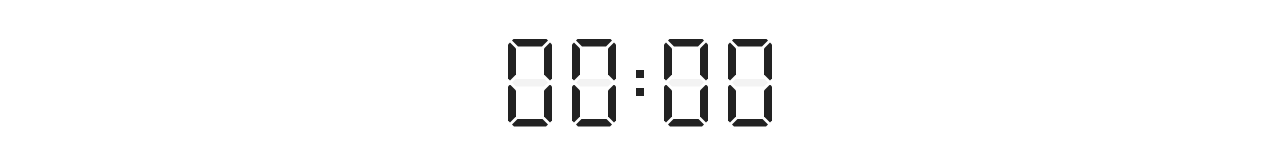
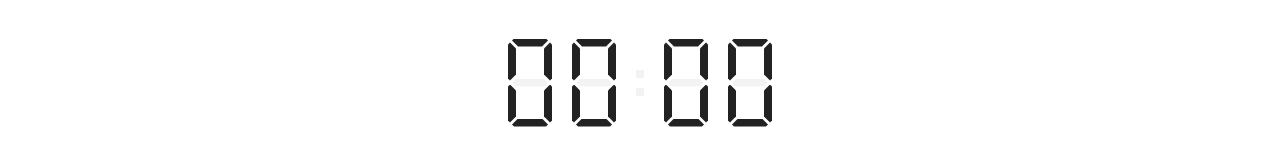
Before and after one commit to nikolaas/react-stopwatch, a React (Create React App) app: page / in a window 1280 px wide. Both pictures are taken after a click on the button "Let's Started". Shown: the part 343-503 px from the top of the page. Built offline with nearby package versions, Linux system fonts and the light colour scheme.

Commit message:
Electron stopwatch delimiter flashing was implemented

```diff
--- a/src/components/Stopwatch/ElectronStopwatchView/ElectronStopwatchDelimiter/ElectronStopwatchDelimiter.css
+++ b/src/components/Stopwatch/ElectronStopwatchView/ElectronStopwatchDelimiter/ElectronStopwatchDelimiter.css
@@ -5,10 +5,20 @@
 .ElectronStopwatchDelimiter__dot {
     width: 8px;
     height: 8px;
-    background-color: var(--active-color);
+    background-color: var(--default-color);
     margin-bottom: 10px;
 }
 
 .ElectronStopwatchDelimiter__dot:last-child {
     margin-bottom: 0;
 }
+
+.ElectronStopwatchDelimiter--started .ElectronStopwatchDelimiter__dot {
+    animation: ElectronStopwatchDelimiter-flash infinite 1s step-end;
+}
+
+@keyframes ElectronStopwatchDelimiter-flash {
+    0% { background-color: var(--active-color); }
+    50% { background-color: var(--default-color); }
+    100% { background-color: var(--active-color); }
+}
--- a/src/components/Stopwatch/ElectronStopwatchView/ElectronStopwatchDelimiter/ElectronStopwatchDelimiter.jsx
+++ b/src/components/Stopwatch/ElectronStopwatchView/ElectronStopwatchDelimiter/ElectronStopwatchDelimiter.jsx
@@ -1,11 +1,25 @@
 import React from 'react';
+import PropTypes from 'prop-types';
+import classNames from 'classnames';
 import './ElectronStopwatchDelimiter.css';
 
-export const ElectronStopwatchDelimiter = () => {
+export const ElectronStopwatchDelimiter = ({started}) => {
+    const classes = classNames(
+        "ElectronStopwatchDelimiter",
+        started && "ElectronStopwatchDelimiter--started"
+    );
     return (
-        <div className="ElectronStopwatchDelimiter">
+        <div className={classes}>
             <div className="ElectronStopwatchDelimiter__dot"/>
             <div className="ElectronStopwatchDelimiter__dot"/>
         </div>
     );
 };
+
+ElectronStopwatchDelimiter.propTypes = {
+    started: PropTypes.bool
+};
+
+ElectronStopwatchDelimiter.defaultProps = {
+    started: false
+};
--- a/src/components/Stopwatch/ElectronStopwatchView/ElectronStopwatchView.jsx
+++ b/src/components/Stopwatch/ElectronStopwatchView/ElectronStopwatchView.jsx
@@ -1,21 +1,28 @@
 import React from 'react';
+import PropTypes from 'prop-types';
 import classNames from 'classnames';
 import {ElectronStopwatchNumber} from './ElectronStopwatchNumber';
 import {ElectronStopwatchDelimiter} from './ElectronStopwatchDelimiter';
 import './ElectronStopwatchView.css';
 
-export const ElectronStopwatchView = ({className, time}) => {
+export const ElectronStopwatchView = ({className, time, started}) => {
     const minutes = normalizeTime(getMinutes(time));
     const seconds = normalizeTime(getSeconds(time));
     return (
         <div className={classNames("ElectronStopwatchView", className)}>
             <ElectronStopwatchNumber number={minutes[0]}/>
             <ElectronStopwatchNumber number={minutes[1]}/>
-            <ElectronStopwatchDelimiter/>
+            <ElectronStopwatchDelimiter started={started}/>
             <ElectronStopwatchNumber number={seconds[0]}/>
             <ElectronStopwatchNumber number={seconds[1]}/>
         </div>
     );
+};
+
+ElectronStopwatchView.propTypes = {
+    className: PropTypes.string,
+    time: PropTypes.number.isRequired,
+    started: PropTypes.bool.isRequired
 };
 
 function getMinutes(time) {
--- a/src/components/Stopwatch/Stopwatch.jsx
+++ b/src/components/Stopwatch/Stopwatch.jsx
@@ -49,6 +49,8 @@ export class Stopwatch extends React.Component {
         const {options, time} = this.state;
         const StopwatchView = getStopwatchView(options);
 
+        const started = this.state.phase === STOPWATCH_PHASES.STARTED;
+
         const canStart = this.state.phase === STOPWATCH_PHASES.INIT;
         const canPause = this.state.phase === STOPWATCH_PHASES.STARTED;
         const canResume = this.state.phase === STOPWATCH_PHASES.PAUSED;
@@ -58,7 +60,7 @@ export class Stopwatch extends React.Component {
         return (
             <div className={classNames("Stopwatch", className)}>
                 <div className="Stopwatch__options"/>
-                <StopwatchView className="Stopwatch__view" time={time}/>
+                <StopwatchView className="Stopwatch__view" time={time} started={started}/>
                 <div className="Stopwatch__controls">
                     <StopwatchControl className="Stopwatch__start" onClick={this.start} disabled={!canStart}>Start</StopwatchControl>
                     <StopwatchControl className="Stopwatch__pause" onClick={this.pause} disabled={!canPause}>Pause</StopwatchControl>
```
